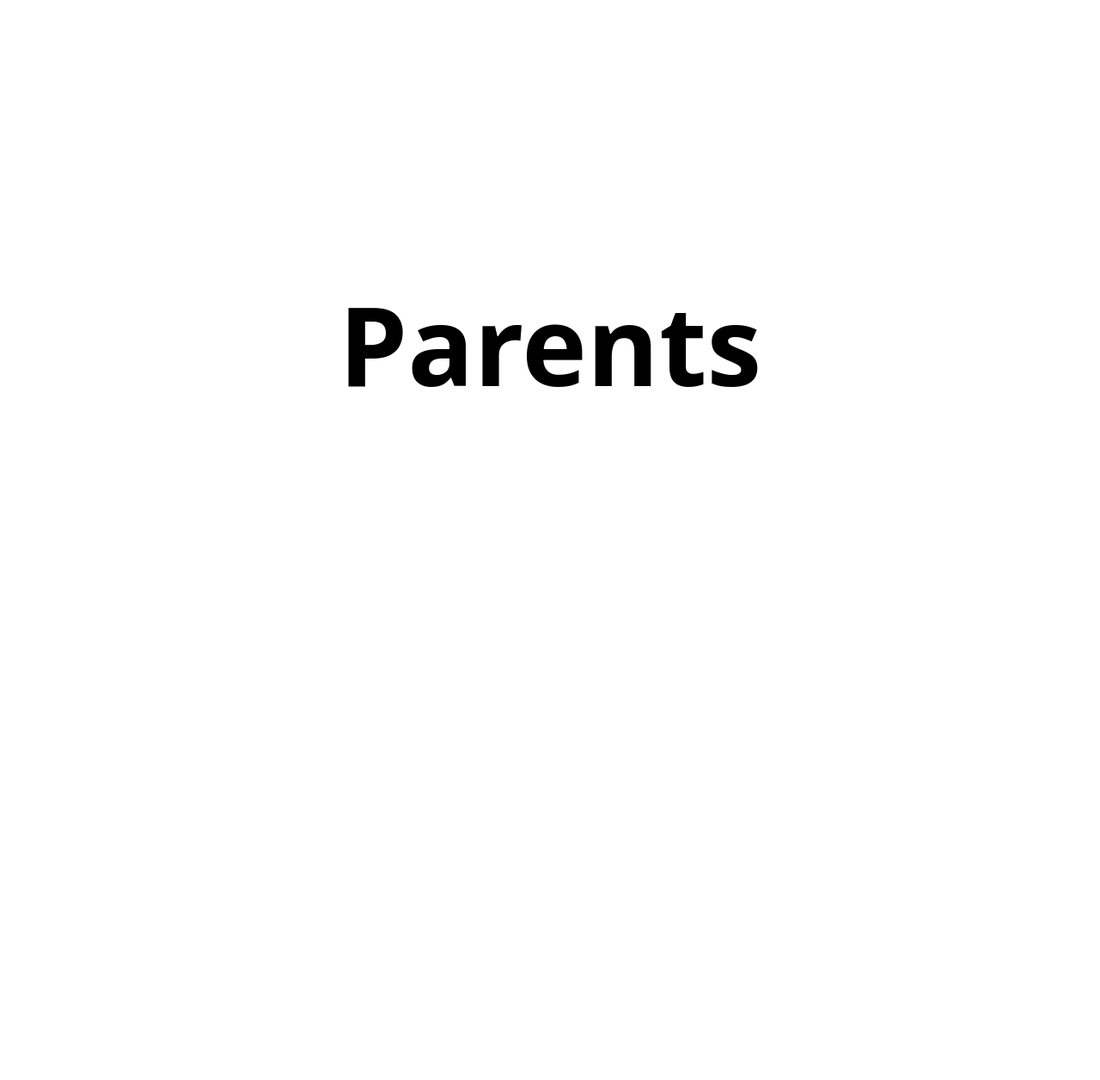
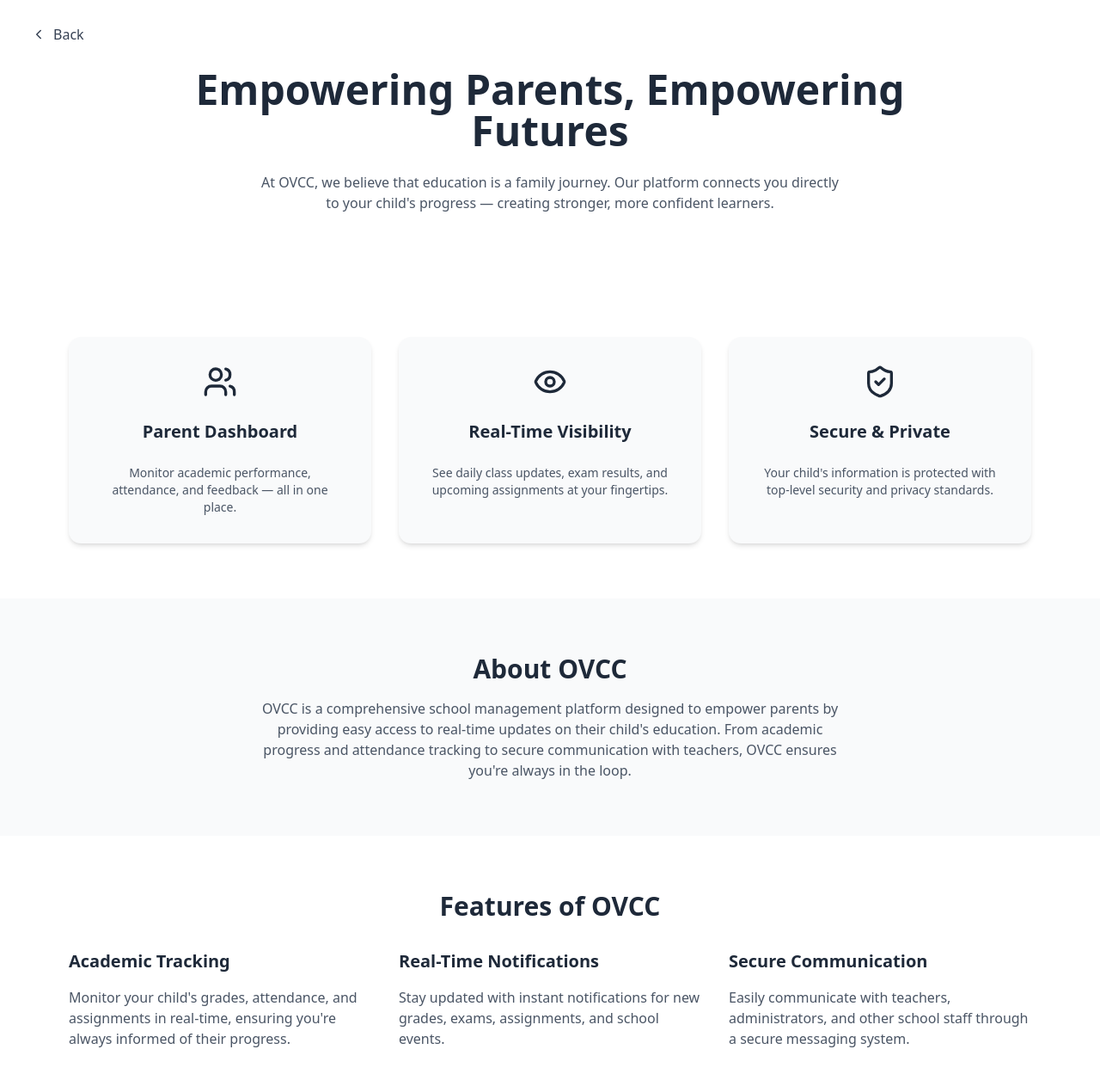
Before and after one commit to Ubaton/ovcc, a Next.js app: page /parents in a window 1280 px wide. Shown: the top 1256 px of the page at 86% size. Before the commit the page ends 800 px from the top, so only its background shows below. Built offline with nearby package versions, Linux system fonts and the light colour scheme.

Commit message:
parents page update

```diff
--- a/app/parents/page.tsx
+++ b/app/parents/page.tsx
@@ -1,11 +1,164 @@
-import React from 'react';
+"use client";
 
-const page = () => {
+import { motion } from "framer-motion";
+import { Users, Eye, ShieldCheck } from "lucide-react";
+import { Button } from "../components/ui/button"; // Adjust this path if needed
+import Link from "next/link";
+import BackButton from "../components/BackButton/BackButton";
+
+export default function page() {
+  const cardData = [
+    {
+      icon: Users,
+      title: "Parent Dashboard",
+      description: "Monitor academic performance, attendance, and feedback — all in one place.",
+    },
+    {
+      icon: Eye,
+      title: "Real-Time Visibility",
+      description: "See daily class updates, exam results, and upcoming assignments at your fingertips.",
+    },
+    {
+      icon: ShieldCheck,
+      title: "Secure & Private",
+      description: "Your child's information is protected with top-level security and privacy standards.",
+    },
+  ];
+
   return (
-    <div className="min-h-screen flex justify-center items-center bg-white text-black">
-      <h1 className="text-9xl font-bold">Parents</h1>
-    </div>
+    <section className="bg-white text-gray-800">
+      <BackButton />
+
+      {/* Background Accent Blob */}
+      {/* Hero Section */}
+      <div className="py-20 px-6 md:px-20 text-center space-y-6 max-w-5xl mx-auto">
+        <motion.h1
+          initial={{ opacity: 0, y: -40 }}
+          animate={{ opacity: 1, y: 0 }}
+          transition={{ duration: 0.6 }}
+          className="text-4xl md:text-5xl font-bold"
+        >
+          Empowering Parents, Empowering Futures
+        </motion.h1>
+        <motion.p
+          initial={{ opacity: 0, y: 20 }}
+          animate={{ opacity: 1, y: 0 }}
+          transition={{ duration: 0.8 }}
+          className="text-gray-600 max-w-2xl mx-auto"
+        >
+          At OVCC, we believe that education is a family journey. Our platform connects you directly to your child&apos;s progress — creating stronger, more confident learners.
+        </motion.p>
+      </div>
+
+      {/* Features */}
+      <div className="py-16 px-6 md:px-20">
+        <div className="grid gap-8 md:grid-cols-3 max-w-6xl mx-auto">
+          {cardData.map((card, index) => (
+            <motion.div
+              key={index}
+              initial={{ opacity: 0, y: 50 }}
+              whileInView={{ opacity: 1, y: 0 }}
+              viewport={{ once: true }}
+              transition={{ duration: 0.6, delay: index * 0.2 }}
+              className="bg-gray-50 rounded-xl shadow-md p-8 text-center space-y-6 hover:shadow-lg transition"
+            >
+              <motion.div
+                initial={{ scale: 0 }}
+                whileInView={{ scale: [0, 1.2, 1] }}
+                viewport={{ once: true }}
+                transition={{ duration: 0.6, delay: index * 0.2 }}
+              >
+                <card.icon size={40} className="mx-auto text-mirage" />
+              </motion.div>
+              <h3 className="text-xl font-semibold">{card.title}</h3>
+              <p className="text-gray-600 text-sm">{card.description}</p>
+            </motion.div>
+          ))}
+        </div>
+      </div>
+
+      {/* About OVCC Section */}
+      <div className="bg-gray-50 text-center py-16 px-6 md:px-20">
+        <h2 className="text-3xl font-bold">About OVCC</h2>
+        <p className="text-gray-600 max-w-2xl mx-auto mt-4">
+          OVCC is a comprehensive school management platform designed to empower parents by providing easy access to real-time updates on their child&apos;s education. From academic progress and attendance tracking to secure communication with teachers, OVCC ensures you&apos;re always in the loop.
+        </p>
+      </div>
+
+      {/* Features of OVCC Section */}
+      <div className="py-16 px-6 md:px-20">
+        <h2 className="text-3xl font-bold text-center">Features of OVCC</h2>
+        <div className="grid gap-8 md:grid-cols-2 lg:grid-cols-3 max-w-6xl mx-auto mt-8">
+          <div className="space-y-4">
+            <h3 className="text-xl font-semibold">Academic Tracking</h3>
+            <p className="text-gray-600">Monitor your child&apos;s grades, attendance, and assignments in real-time, ensuring you're always informed of their progress.</p>
+          </div>
+          <div className="space-y-4">
+            <h3 className="text-xl font-semibold">Real-Time Notifications</h3>
+            <p className="text-gray-600">Stay updated with instant notifications for new grades, exams, assignments, and school events.</p>
+          </div>
+          <div className="space-y-4">
+            <h3 className="text-xl font-semibold">Secure Communication</h3>
+            <p className="text-gray-600">Easily communicate with teachers, administrators, and other school staff through a secure messaging system.</p>
+          </div>
+        </div>
+      </div>
+
+      {/* Success Stories Section */}
+      <div className="bg-mirage text-gray-800 py-16 px-6 md:px-20 text-center">
+        <h2 className="text-3xl font-bold">Success Stories</h2>
+        <p className="text-lg mt-4">OVCC has helped countless families stay connected and actively involved in their children&apos;s learning journey. Here&apos;s how it&apos;s made a difference:</p>
+        <div className="mt-8 space-y-6">
+          <p className="italic">“Since using OVCC, I&apos;ve been able to track my child&apos;s grades and attendance without waiting for reports. It&apos;s incredibly reassuring to have everything at my fingertips!”</p>
+          <p className="italic">“The real-time updates keep me informed about my child&apos;s academic journey, and I can communicate directly with teachers when I have concerns.”</p>
+        </div>
+      </div>
+
+      {/* Security & Privacy Section */}
+      <div className="py-16 px-6 md:px-20 bg-gray-100">
+        <h2 className="text-3xl font-bold text-center">Security & Privacy</h2>
+        <p className="text-gray-600 max-w-2xl mx-auto mt-4">
+          At OVCC, we prioritize your child&apos;s safety and privacy. Our platform uses state-of-the-art encryption and follows the highest standards of data protection to ensure that all personal information remains secure. Your child&apos;s academic data is protected at all times.
+        </p>
+      </div>
+
+      {/* Pricing Section */}
+      <div className="py-16 px-6 md:px-20 bg-gray-50 text-center">
+        <h2 className="text-3xl font-bold">Pricing Plans</h2>
+        <p className="text-gray-600 mt-4">OVCC offers flexible pricing plans to fit your needs. Choose a plan that works for you and get started with a free trial today.</p>
+        <div className="mt-8 grid gap-8 md:grid-cols-2 lg:grid-cols-3">
+          <div className="bg-white rounded-lg shadow-md p-8 space-y-4">
+            <h3 className="text-xl font-semibold">Basic Plan</h3>
+            <p className="text-gray-600">Access to core features such as progress tracking and attendance.</p>
+            <p className="text-lg font-bold">R0/month</p>
+          </div>
+          <div className="bg-white rounded-lg shadow-md p-8 space-y-4">
+            <h3 className="text-xl font-semibold">Advanced Plan</h3>
+            <p className="text-gray-600">Includes all features plus priority support and additional customization options.</p>
+            <p className="text-lg font-bold">R100/month</p>
+          </div>
+          <div className="bg-white rounded-lg shadow-md p-8 space-y-4">
+            <h3 className="text-xl font-semibold">Premium Plan</h3>
+            <p className="text-gray-600">Includes all features plus priority support and additional customization options.</p>
+            <p className="text-lg font-bold">R950/year</p>
+          </div>
+        </div>
+      </div>
+
+      {/* Getting Started Section */}
+      <div className="py-16 px-6 md:px-20 text-center">
+        <h2 className="text-3xl font-bold">Getting Started</h2>
+        <p className="text-gray-600 max-w-2xl mx-auto mt-4">
+          Setting up your OVCC account is easy! Follow our step-by-step guide to get started today. You&apos;ll be tracking your child&apos;s progress and staying involved in no time.
+        </p>
+        <div className="mt-8">
+          <Link href="/getting-started">
+            <Button variant="outline" className="text-black border-black hover:bg-mirage hover:text-white">
+              Get Started
+            </Button>
+          </Link>
+        </div>
+      </div>
+    </section>
   );
-};
-
-export default page;
+}
```
